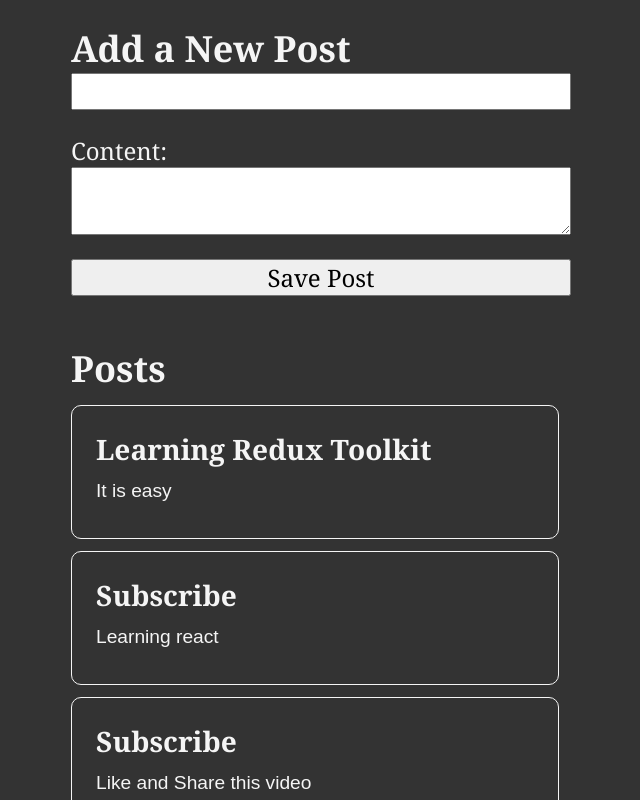
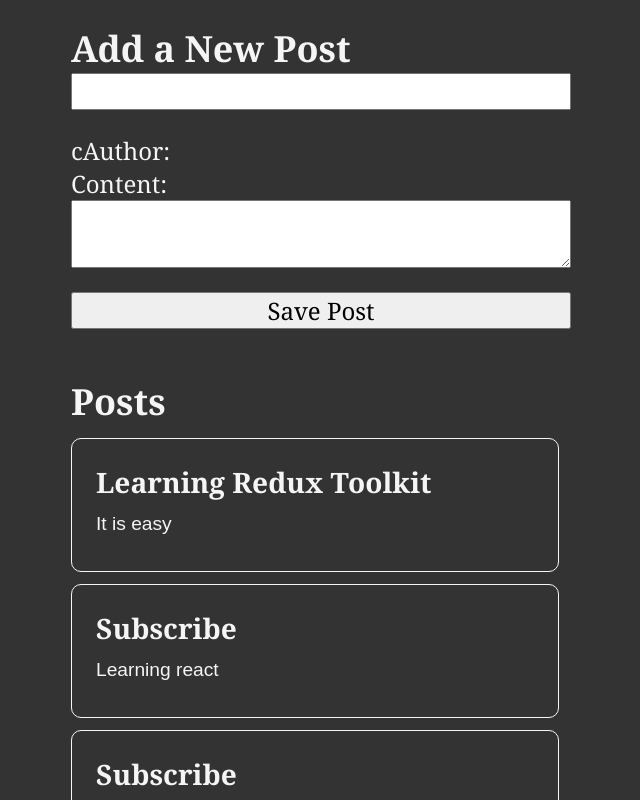
Before and after one commit to vimal336/React-js-projects, a React (Create React App) app in the folder redux-post-app/: page / in a window 1280 px wide. Shown: the top 800 px of the page, without its empty margins (319-959 px from the left). Built offline with nearby package versions, Linux system fonts and the light colour scheme.

Commit message:
react redux post app

```diff
--- a/redux-post-app/src/features/posts/AddPostForm.js
+++ b/redux-post-app/src/features/posts/AddPostForm.js
@@ -33,7 +33,7 @@ const AddPostForm = () => {
           onChange={onTitleChanged}
         />
 
-        <label></label>
+        <label htmlFor="postAuthor">cAuthor:</label>
         <label htmlFor="postContent">Content:</label>
         <textarea
           id="postContent"
```
